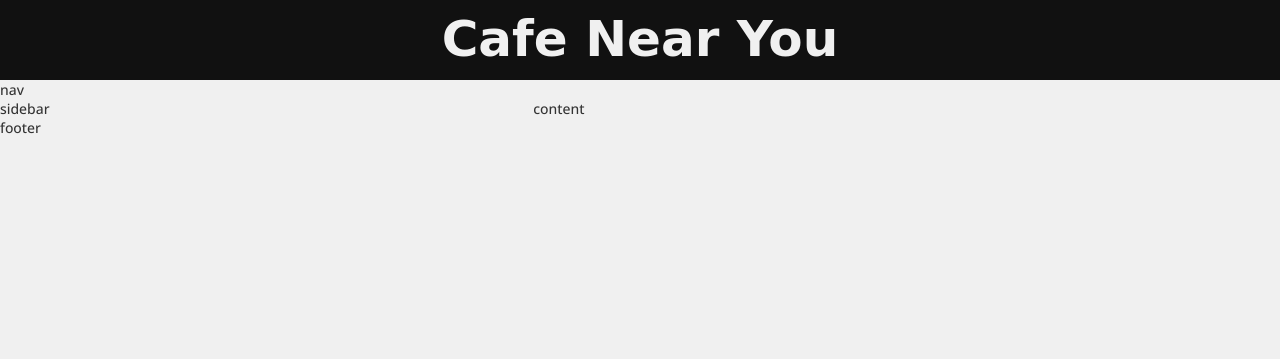
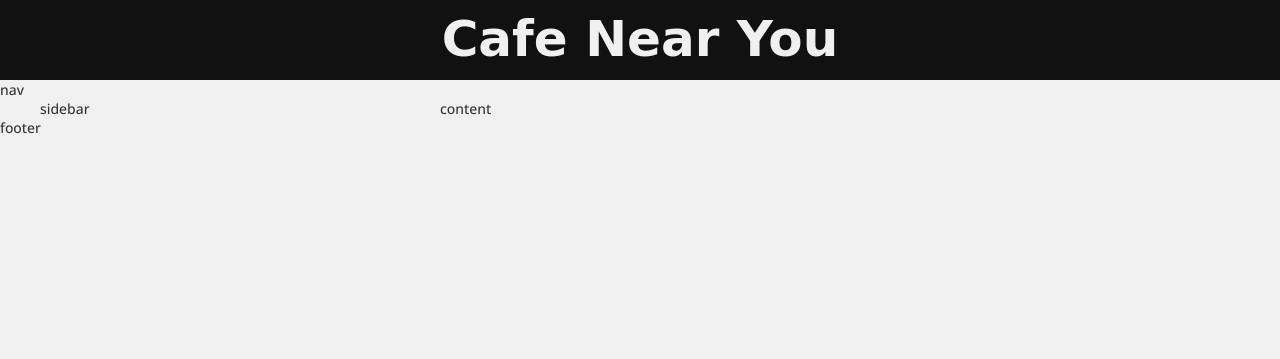
Before and after one commit to ares2347/HTMLGroup2Project, a web app: file home.html in a window 1280 px wide; the page is wider, and only the part inside the window is pictured. Shown: the top 359 px of that part. Run offline with its HTML, style and script files only (its server is not run), Linux system fonts and the light colour scheme; some web fonts are replaced.

Commit message:
Update 20/05

```diff
--- a/css/main.css
+++ b/css/main.css
@@ -41,7 +41,7 @@ img{
     width: 100%;
 }
 .container{
-    width: 1600px;
+    width: 1200px;
     margin: 0 auto;
 }
 .columns-right .content{
```
